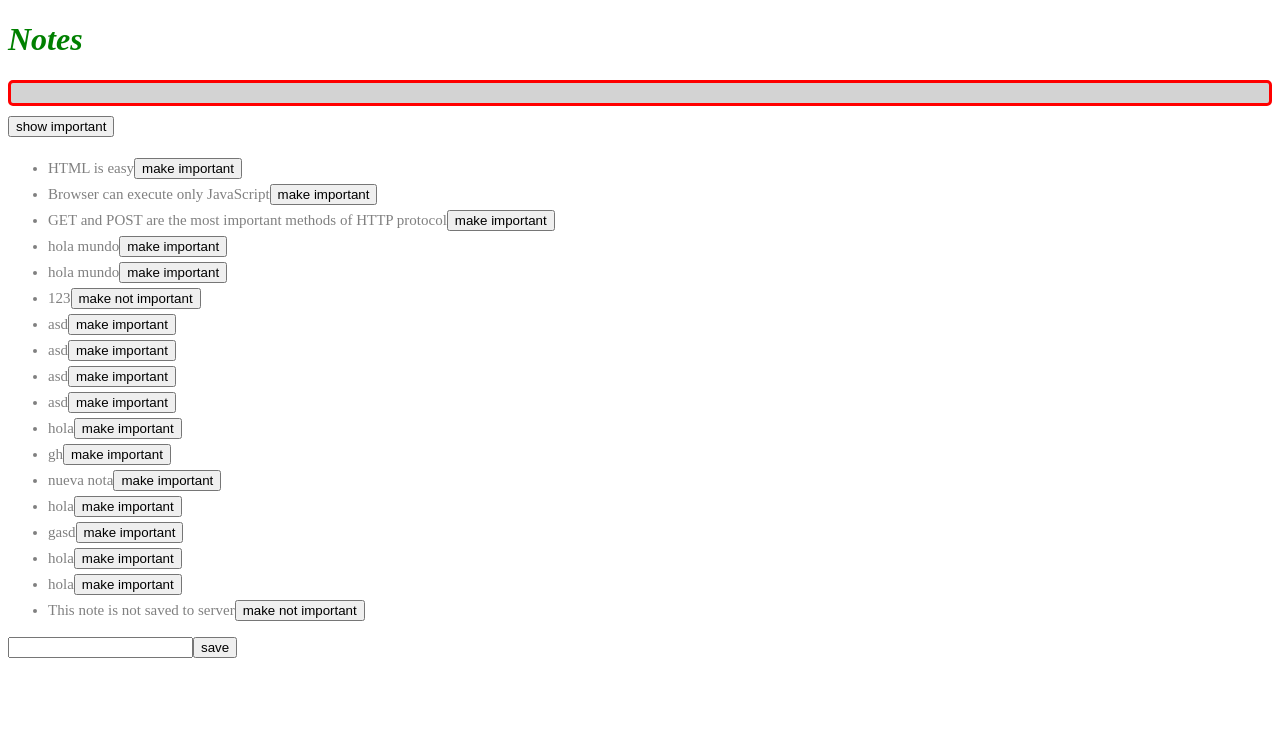
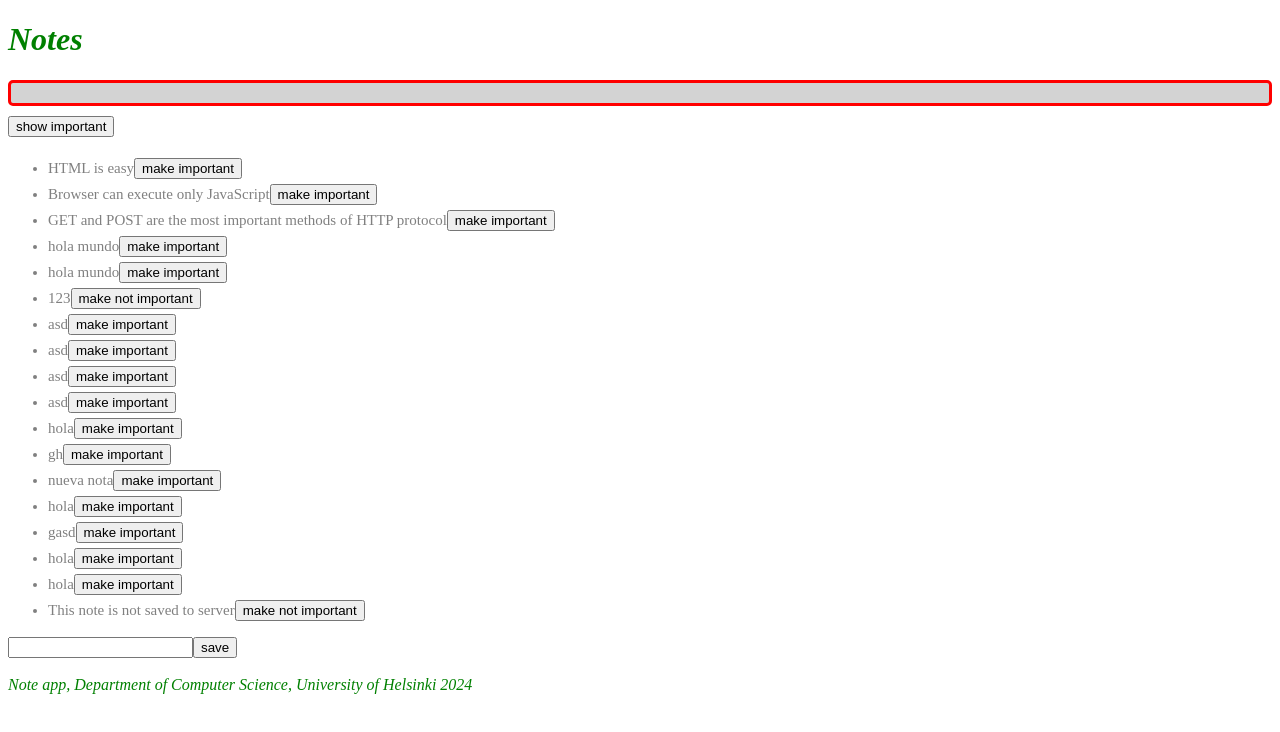
Before and after one commit to kittyxcode/FullStackOpen, a React (Vite) app in the folder Part2/Notes/: page / in a window 1280 px wide. Shown: the top 732 px of the page. Built offline with nearby package versions, Linux system fonts and the light colour scheme; data requests are answered from the project's data file.

Commit message:
feat: Add Footer component to display app information

```diff
--- a/Part2/Notes/src/App.jsx
+++ b/Part2/Notes/src/App.jsx
@@ -2,6 +2,7 @@ import { useState, useEffect } from 'react';
 import Note from './components/Note';
 import noteService from './services/notes';
 import Notification from './components/Notification';
+import Footer from './components/Footer';
 
 const App = () => {
   const [notes, setNotes] = useState([]);
@@ -76,6 +77,7 @@ const App = () => {
         <input value={newNote} onChange={handleNoteChange} />
         <button type="submit">save</button>
       </form>
+      <Footer />
     </div>
   );
 };
--- /dev/null
+++ b/Part2/Notes/src/components/Footer.jsx
@@ -0,0 +1,15 @@
+const Footer = () => {
+    const footerStyle = {
+      color: 'green',
+      fontStyle: 'italic',
+      fontSize: 16
+    }
+    return (
+      <div style={footerStyle}>
+        <br />
+        <em>Note app, Department of Computer Science, University of Helsinki 2024</em>
+      </div>
+    )
+  }
+
+  export default Footer;
```
